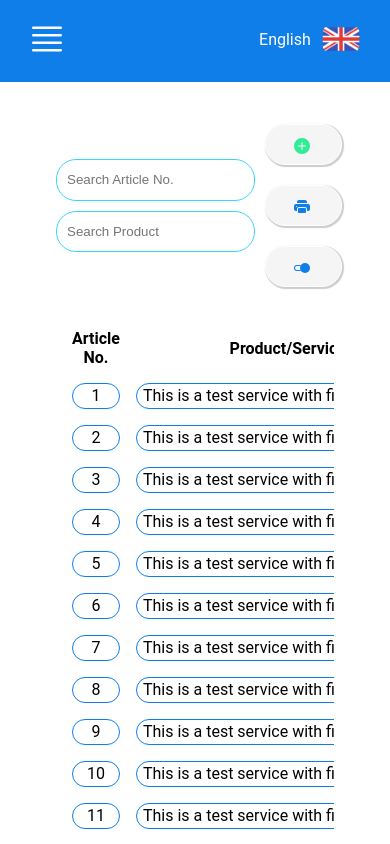
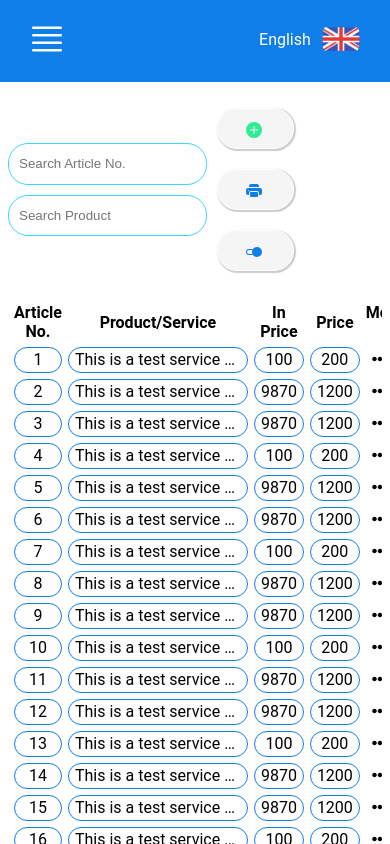
Before and after one commit to tajpuriya27/LettFaktura-pricelist-react, a React (Vite) app: page / in a window 390 px wide. Built offline with nearby package versions, Linux system fonts and the light colour scheme.

Commit message:
fix: responsive issue

```diff
--- a/price.json
+++ b/price.json
@@ -10,10 +10,10 @@
   },
   {
     "article_no": "2",
-    "service": "This is a test service with fifty characters",
+    "service": "This is a test service with fifty characters.",
     "in_price": "9870",
     "out_price": "1200",
-    "unit": "pcs",
+    "unit": "kilometer/hour",
     "in_stock": "100",
     "description": "This is a test description with fifty characters"
   },
--- a/src/components/Pricelist.jsx
+++ b/src/components/Pricelist.jsx
@@ -3,6 +3,8 @@ import {
   BsPrinterFill,
   BsToggle2On,
 } from "react-icons/bs";
+
+import { FaEllipsisH } from "react-icons/fa";
 
 import content from "../../price.json";
 
@@ -45,6 +47,7 @@ const Pricelist = () => {
               <th>Unit</th>
               <th>In Stock</th>
               <th>Description</th>
+              <th>More</th>
             </tr>
           </thead>
           <tbody>
@@ -58,6 +61,9 @@ const Pricelist = () => {
                 <td>{product.unit}</td>
                 <td>{product.in_stock}</td>
                 <td>{product.description}</td>
+                <td>
+                  <FaEllipsisH />
+                </td>
               </tr>
             ))}
           </tbody>
--- a/src/style.css
+++ b/src/style.css
@@ -205,7 +205,7 @@ aside > .sidebar-title-tv {
 
 .main > #price-content {
   margin-top: 1rem;
-  overflow: auto;
+  overflow-x: auto;
 }
 
 .main > #price-content > table {
@@ -221,6 +221,7 @@ aside > .sidebar-title-tv {
   border: 1px solid var(--theme-color);
   border-radius: 20px;
   width: fit-content;
+  max-width: 330px;
   padding: 4px 6px;
   text-align: center;
   line-height: 1;
@@ -228,6 +229,21 @@ aside > .sidebar-title-tv {
   white-space: nowrap;
   text-overflow: ellipsis;
 }
+
+.main > #price-content > table > tbody > tr > td:first-child,
+td:nth-child(3),
+td:nth-child(4),
+td:nth-child(5),
+td:nth-child(6) {
+  max-width: 120px;
+}
+
+.main > #price-content > table > tbody > tr > td:last-child,
+.main > #price-content > table > thead > tr > th:last-child {
+  display: none;
+  border: none;
+}
+
 /* End: Pricelist */
 
 @media screen and (max-width: 768px) {
@@ -296,4 +312,40 @@ aside > .sidebar-title-tv {
   .btn-design p {
     display: none;
   }
+
+  .main > #price-content > table > tbody > tr > td {
+    line-height: 1;
+    max-height: 20px;
+    overflow: hidden;
+    white-space: nowrap;
+    text-overflow: ellipsis;
+  }
+
+  .main > #price-content > table > tbody > tr > td:nth-child(n + 5),
+  .main > #price-content > table > thead > tr > th:nth-child(n + 5) {
+    display: none;
+  }
+
+  .main > #price-content > table > tbody > tr > td:last-child,
+  .main > #price-content > table > thead > tr > th:last-child {
+    display: block;
+    text-align: center;
+  }
 }
+
+/* Start: Mobile view */
+@media screen and (max-width: 480px) {
+  .main {
+    padding: 1rem 0.5rem;
+  }
+
+  .main > #price-content > table {
+    background-color: var(--background-color);
+    border-spacing: 0.4rem;
+  }
+
+  .main > #price-content > table > tbody > tr > td:nth-child(2) {
+    max-width: 180px;
+  }
+}
+/* End: Mobile view */
```
